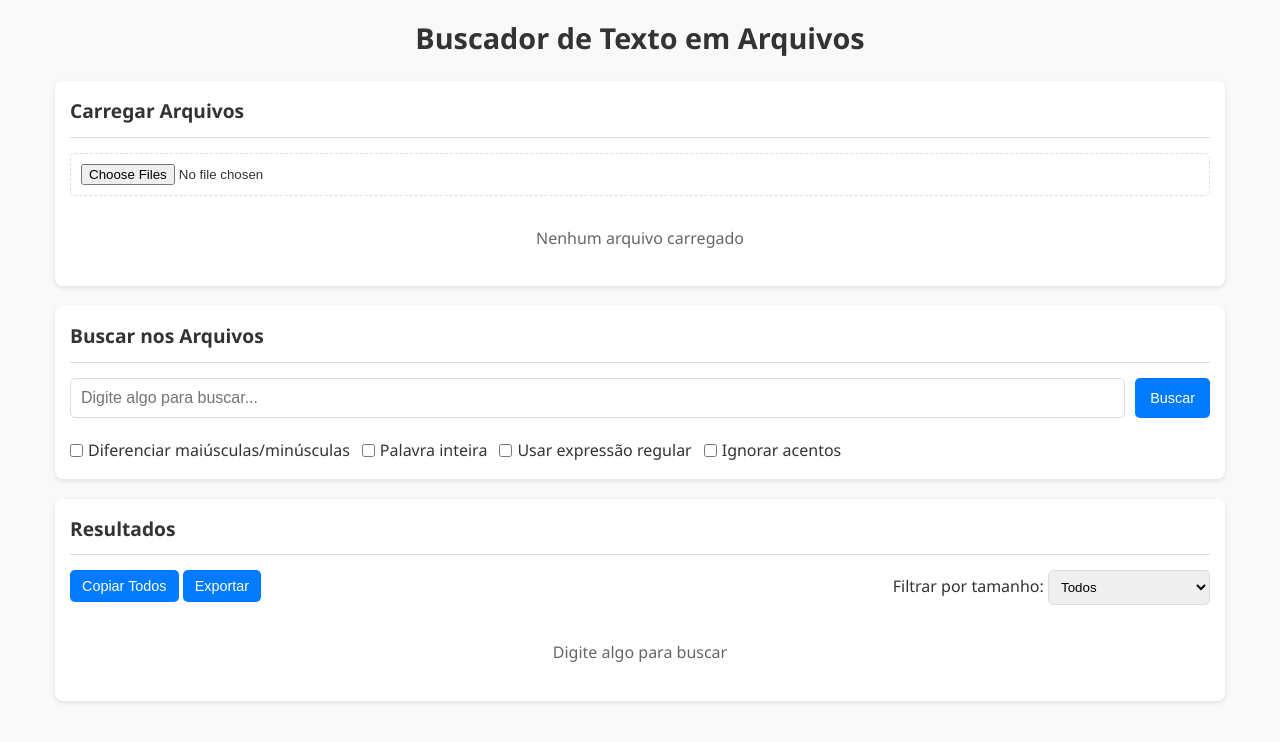
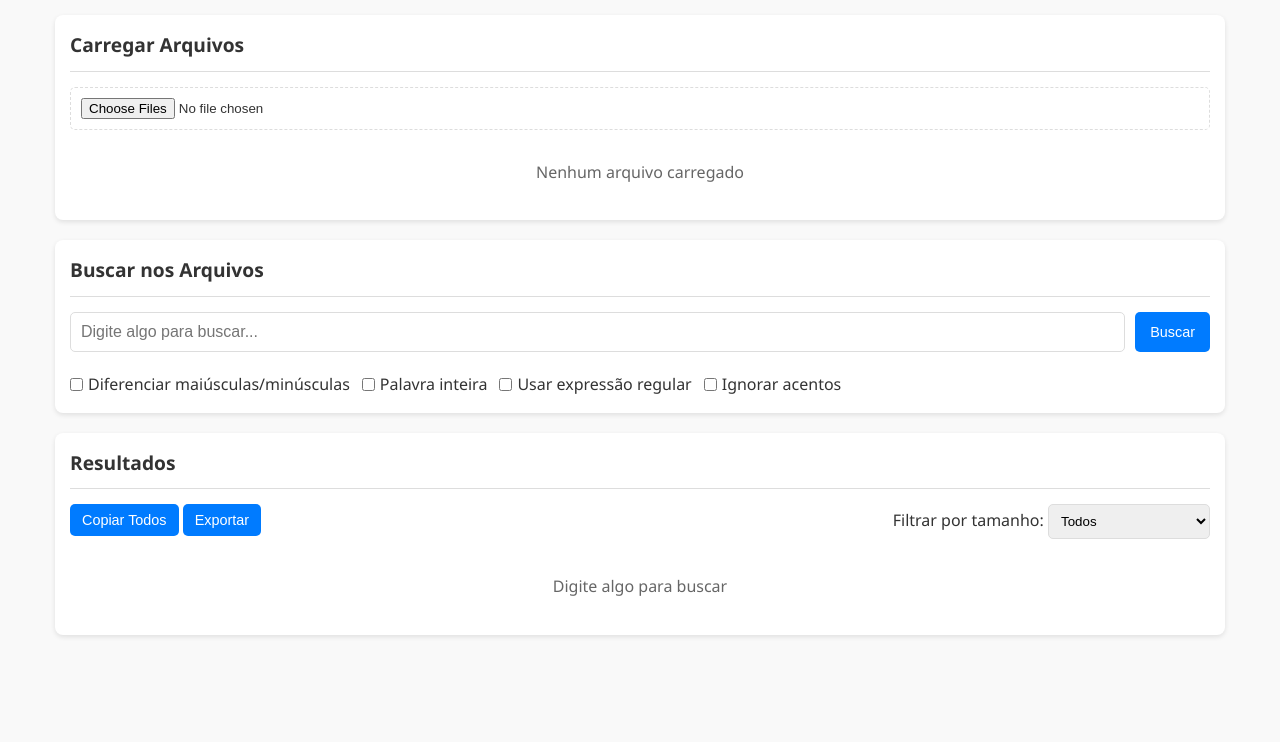
Before and after one commit to welintongomes/compendios, a plain HTML site: page index.html in a window 1280 px wide. Drawn offline with Linux system fonts and the light colour scheme.

Commit message:
Update index.html

```diff
--- a/index.html
+++ b/index.html
@@ -3,7 +3,7 @@
 <head>
     <meta charset="UTF-8">
     <meta name="viewport" content="width=device-width, initial-scale=1.0">
-    <title></title>
+    <title>Buscador de Texto em Arquivos</title>
     <link rel="stylesheet" href="style.css">
     <link rel="manifest" href="manifest.json">
     <link rel="shortcut icon" href="icon-512x512.png" type="image/png">
@@ -11,7 +11,7 @@
 </head>
 <body>
     <div class="container">
-        <h1>Buscador de Texto em Arquivos</h1>
+        <!--<h1></h1>-->
         <!-- Upload de Arquivos -->
         <div class="section">
             <h2 class="section-title">Carregar Arquivos</h2>
```
